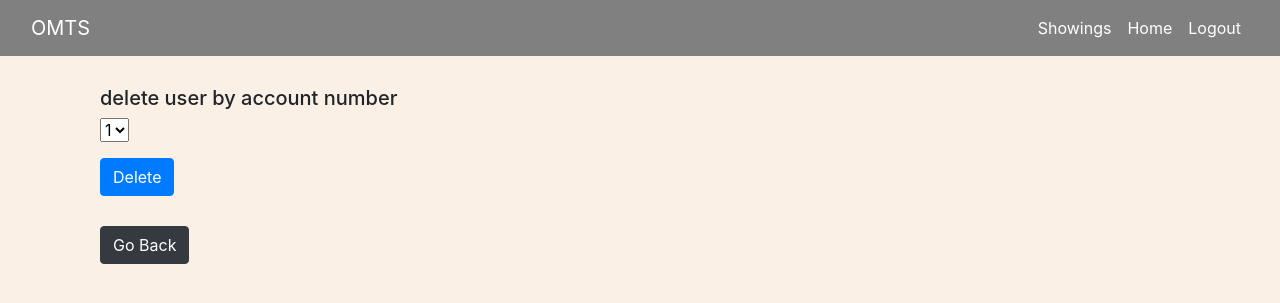
After one commit to akinshonibare/Movie-Ticketing-PHP-WebApp, a PHP site: page /deleteuser.php in a window 1280 px wide. The commit adds this page. Shown: the top 303 px of the page. Run offline with PHP 8.4, Linux system fonts and the light colour scheme; the visitor is signed in with stand-in values (Sample User, id 1); tables that the repository leaves empty or names only in its code hold one stand-in row (values such as "Sample post"); some libraries are stand-ins or nearby versions.

```diff
--- a/adminMovies.php
+++ b/adminMovies.php
@@ -47,7 +47,7 @@ while($row = mysqli_fetch_assoc($select_movie)) {
     echo "<td>$supplier</td>";
     echo "<td>$startDate</td>";
     echo "<td>$endDate</td>";
-    echo "<td><a href='admin.php?delete={$movieId}'>Delete</a></td>";
+    echo "<td><a href='deleteMovies.php'>Delete</a></td>";
     echo "</tr>";
 }
      ?>
--- a/adminUser.php
+++ b/adminUser.php
@@ -40,7 +40,7 @@ while($row = mysqli_fetch_assoc($select_users)) {
     echo "<td>$street</td>";
     echo "<td>$phoneNumber</td>";
     echo "<td><a href='admin.php?reservationNum={$reservation}'>$reservation</a></td>";
-    echo "<td><a href='admin.php?delete={$accountNumber}'>Delete</a></td>";
+    echo "<td><a href='deleteuser.php'>Delete</a></td>";
 
 
     // echo "<td><a href='users.php?change_to_admin={$user_id}'>Admin</a></td>";
--- /dev/null
+++ b/deleteuser.php
@@ -0,0 +1,50 @@
+<?php
+  session_start();
+  include "functions.php";
+  isLoggedIn();
+  isAdmin();
+  deleteUser();
+?>
+
+<?php include "header.html";?>
+  <body style="margin-top:56px;" id="admin-wrapper-id">
+    <nav class="navbar navbar-light navbar-expand-md" style="background-color:#808080;">
+        <div class="container-fluid"><a class="navbar-brand" href="#">OMTS</a><button class="navbar-toggler" data-toggle="collapse" data-target="#navcol-1"><span class="sr-only">Toggle navigation</span><span class="navbar-toggler-icon"></span></button>
+            <div class="collapse navbar-collapse"
+                id="navcol-1">
+                <ul class="nav navbar-nav ml-auto">
+                    <li class="nav-item" role="presentation"><a class="nav-link" href="index.php">Showings</a></li>
+                    <li class="nav-item" role="presentation"><a class="nav-link" href="home.php">Home</a></li>
+                    <li class="nav-item" role="presentation"><a class="nav-link" href="logout.php">Logout</a></li>
+                </ul>
+            </div>
+        </div>
+    </nav>
+    <?php
+      include "checkLogin.php";
+     ?>
+     <div class="container" style="padding-top:30px">
+        <div class="col-sm-6">
+            <h5>delete user by account number</h5>
+           <form action="deleteuser.php" method="post">
+                <div class="form-group">
+                   <select name="account_number" id="">
+                      <?php showAllAC();?>
+                    </select>
+                </div>
+                <input class="btn btn-primary" type="submit" name="delete" value="Delete">
+            </form>
+            <button type="button" class="btn btn-dark" style="margin-top:30px" onclick="goBack()">Go Back</button>
+        </div>
+
+    </div>
+
+
+
+    <script>
+      function goBack() {
+      window.history.back();
+      }
+    </script>
+   </body>
+  </html>
--- a/functions.php
+++ b/functions.php
@@ -145,6 +145,20 @@ function addMovie(){
         }
      }
 
+     function showAllAC(){
+         global $connection;
+         $query = "SELECT * FROM Customer";
+         $result = mysqli_query($connection, $query);
+         if(!$result){
+             die('Query Failed' . mysqli_error());
+         }
+
+         while($row = mysqli_fetch_assoc($result)){
+             $id=$row['account_number'];
+             echo "<option value='$id'>$id</option>";
+         }
+      }
+
      function deleteMovie(){
         if(isset($_POST['delete'])) {
             global $connection;
@@ -164,6 +178,25 @@ function addMovie(){
         }
 
     }
+
+    function deleteUser(){
+       if(isset($_POST['delete'])) {
+           global $connection;
+           $account_num      = $_POST['account_number'];
+
+           $query = "DELETE FROM Customer ";
+           $query .= "WHERE account_number = $account_num";
+
+           $result = mysqli_query($connection, $query);
+           header('location: admin.php');
+           // if(!$result){
+           //     die("query failed" . mysqli_error($connection));
+           // }else{
+           //     echo "record deleted";
+           // }
+       }
+
+   }
 
     function updateMovie(){
         global $connection;
```
